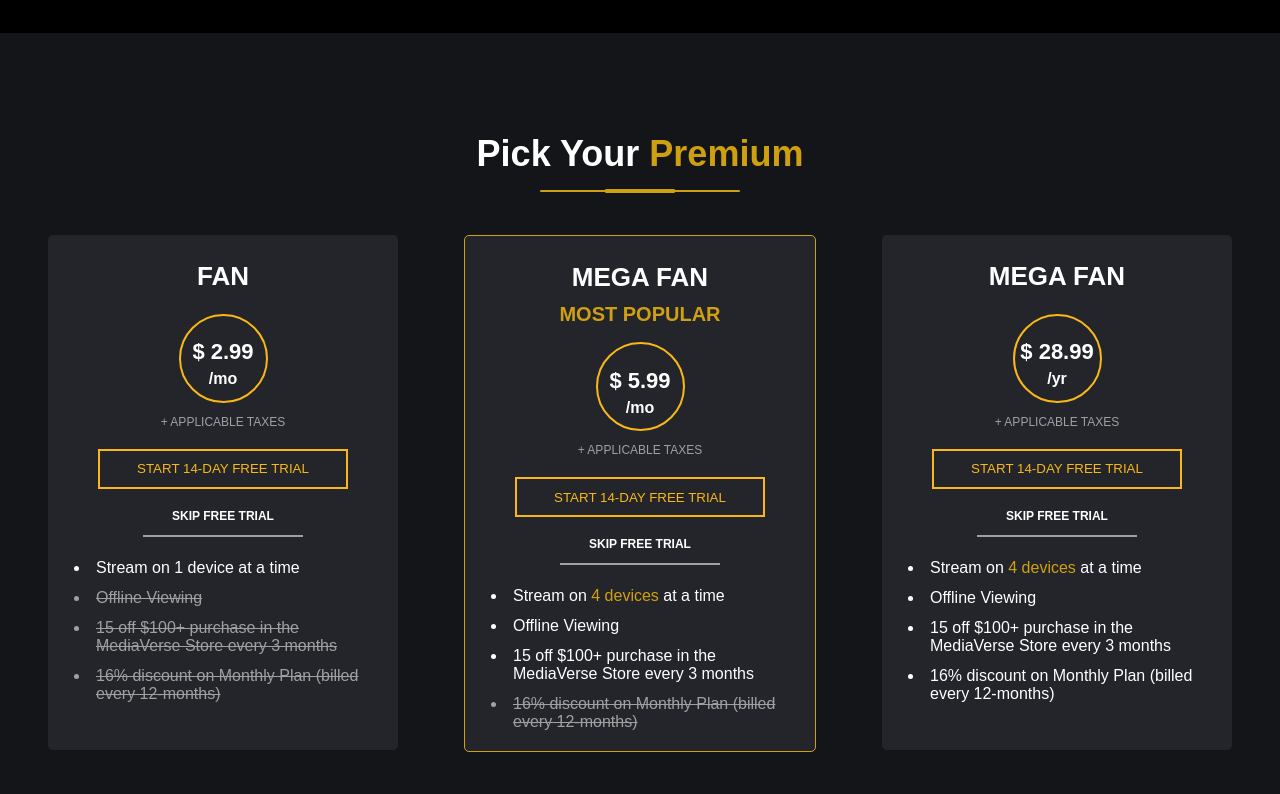
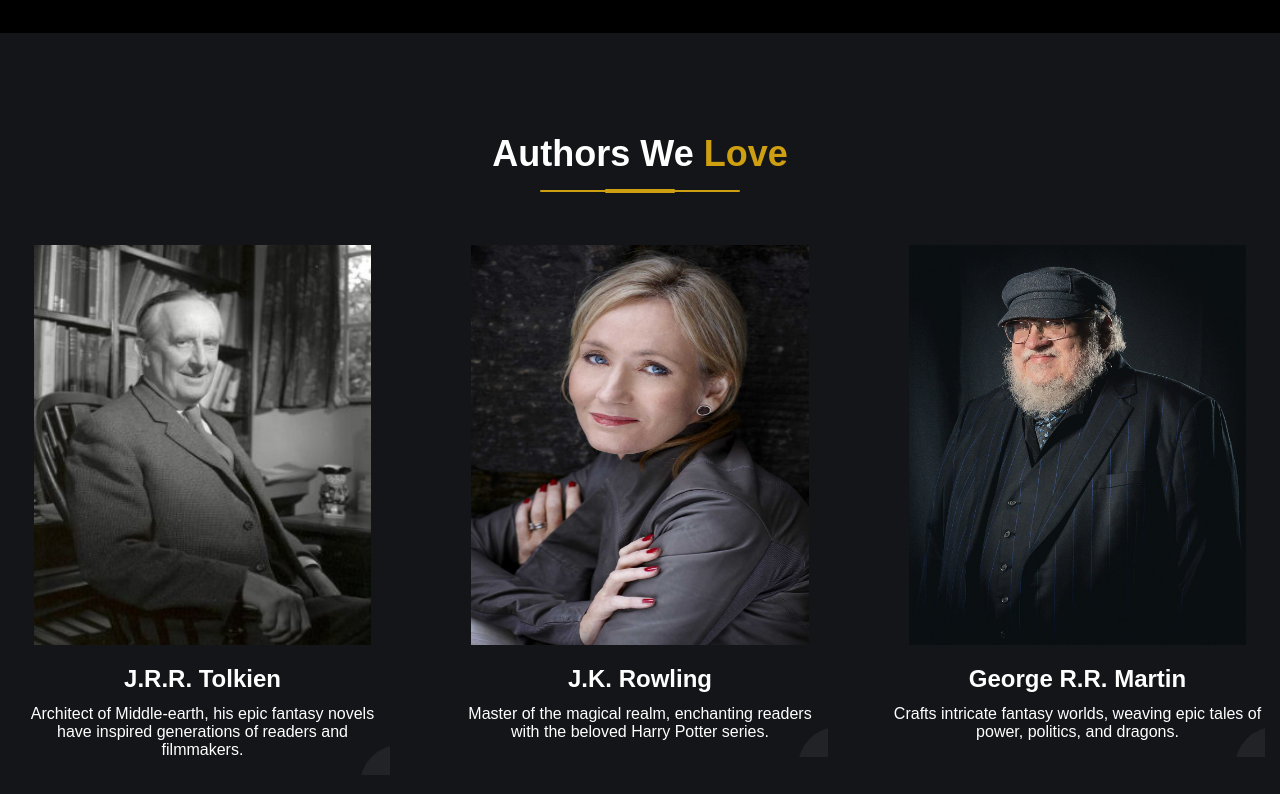
Before and after one commit to MaherAhmed0/MediaVerse, a plain HTML site: page index.html in a window 1280 px wide. Shown: the part 4646-5440 px from the top of the page. Drawn offline with Linux system fonts and the light colour scheme.

Commit message:
Authors sec

```diff
--- a/css/master.css
+++ b/css/master.css
@@ -860,6 +860,131 @@ body {
     background-color: #2ABDBB;
 }
 
+/* Authors sec */
+/* ------------------------------------------------------------------------------- */
+.authors {
+    position: relative;
+}
+
+.authors .left {
+    position: absolute;
+    top: 50%;
+    left: 50;
+    font-size: 24px;
+    font-weight: 800;
+    color: white;
+}
+
+.authors .right {
+    position: absolute;
+    top: 50%;
+    right: 50;
+    font-size: 24px;
+    font-weight: 800;
+    color: white;
+}
+
+.authors-content {
+    overflow: auto;
+}
+
+.author {
+    float: left;
+    margin-top: 30px;
+    padding-top: 10px;
+    width: 30%;
+    position: relative;
+    overflow: hidden;
+}
+
+.authors-content .center {
+    margin: 30px 5% 0 5%;
+}
+
+.author-img {
+    margin: auto;
+    width: 90%;
+    position: relative;
+}
+
+.author-img img {
+    width: 100%;
+    height: 400px;
+}
+
+.author-img .img-overlay {
+    position: absolute;
+    width: 100%;
+    height: 100%;
+    text-align: center;
+    top: 0;
+    left: 0;
+    bottom: 0;
+    right: 0;
+    opacity: 0;
+    background-color: rgba(0, 0, 0, 0.4);
+    visibility: hidden;
+    transition: 0.5s;
+}
+
+.author:hover .img-overlay {
+    visibility: visible;
+    opacity: 1;
+}
+
+.author-img .img-overlay a {
+    display: block;
+    width: 40px;
+    height: 40px;
+    background-color: #CF9F12;
+    color: #fff;
+    font-size: 23px;
+    margin-left: auto;
+    margin-bottom: 2px;
+    border-radius: 2px;
+    transition: 0.3s;
+}
+
+.author-img .img-overlay a i {
+    line-height: 40px;
+}
+
+.author-img .img-overlay a:hover {
+    background-color: #23252B;
+    border-radius: 50%;
+}
+
+.author-name {
+    color: white;
+    text-align: center;
+}
+
+.author-work {
+    color: white;
+    text-align: center;
+    margin-top: -8px;
+}
+
+.author::after {
+    content: "";
+    position: absolute;
+    bottom: -50;
+    right: -50;
+    width: 80px;
+    height: 80px;
+    border-radius: 50%;
+    background-color: #a0a0a0;
+    opacity: 0.1;
+    transition: 0.5s;
+    z-index: -1;
+}
+
+.author:hover::after {
+    width: 150%;
+    height: 150%;
+    border-radius: 0;
+}
+
 /* Prices sec */
 /* ------------------------------------------------------------------------------- */
 .cards {
--- a/index.html
+++ b/index.html
@@ -373,6 +373,68 @@
             </div>
         </div>
     </div>
+    <!-- Authors sec -->
+    <!-- ------------------------------------------------------------------------------- -->
+    <div class="authors">
+        <i class="fa-solid fa-chevron-left left"></i>
+        <i class="fa-solid fa-chevron-right right"></i>
+        <div class="container">
+            <div class="special-header">
+                <h2>Authors We <span>Love</span></h2>
+                <div class="outter-frame">
+                    <div class="outter-line"></div>
+                    <div class="inner-line"></div>
+                </div>
+            </div>
+            <div class="authors-content">
+                <div class="author">
+                    <div class="author-img">
+                        <img src="images/pamela_chandler_tolkien1-290x366.jpg" alt="">
+                        <div class="img-overlay">
+                            <a href=""><i class="fa-brands fa-facebook"></i></a>
+                            <a href=""><i class="fa-brands fa-twitter"></i></a>
+                            <a href=""><i class="fa-brands fa-instagram"></i></a>
+                        </div>
+                    </div>
+                    <h2 class="author-name">J.R.R. Tolkien</h2>
+                    <p class="author-work">Architect of Middle-earth, his epic fantasy novels have inspired
+                        generations
+                        of readers and filmmakers.</p>
+                </div>
+                <div class="author center">
+                    <div class="author-img">
+                        <img src="/images/jkr-photo_new_debra-hurford-brown-j.k.-rowling_custom-f5f33ec22c23d223e1dc8133ef14379f21b7a0f1-s1100-c50.jpg"
+                            alt="">
+                        <div class="img-overlay">
+                            <a href=""><i class="fa-brands fa-facebook"></i></a>
+                            <a href=""><i class="fa-brands fa-twitter"></i></a>
+                            <a href=""><i class="fa-brands fa-instagram"></i></a>
+                        </div>
+                    </div>
+                    <h2 class="author-name">J.K. Rowling</h2>
+                    <p class="author-work">Master of the magical realm, enchanting readers with the beloved Harry
+                        Potter
+                        series.</p>
+                </div>
+                <div class="author">
+                    <div class="author-img">
+                        <img src="images/Portrait_photoshoot_at_Worldcon_75,_Helsinki,_before_the_Hugo_Awards_–_George_R._R._Martin.jpg"
+                            alt="">
+                        <div class="img-overlay">
+                            <a href=""><i class="fa-brands fa-facebook"></i></a>
+                            <a href=""><i class="fa-brands fa-twitter"></i></a>
+                            <a href=""><i class="fa-brands fa-instagram"></i></a>
+                        </div>
+                    </div>
+                    <h2 class="author-name">George R.R. Martin</h2>
+                    <p class="author-work">Crafts intricate fantasy worlds, weaving epic tales of power, politics,
+                        and
+                        dragons.</p>
+
+                </div>
+            </div>
+        </div>
+    </div>
     <!-- Prices sec -->
     <!-- ------------------------------------------------------------------------------- -->
     <div class="prices">
@@ -457,8 +519,8 @@
             <ul class="icons-list">
                 <li><a href=""><i class="fa-brands fa-facebook"></i></a></li>
                 <li><a href=""><i class="fa-brands fa-twitter"></i></a></li>
+                <li><a href=""><i class="fa-brands fa-instagram"></i></a></li>
                 <li><a href=""><i class="fa-brands fa-youtube"></i></a></li>
-                <li><a href=""><i class="fa-brands fa-instagram"></i></a></li>
                 <li><a href=""><i class="fa-brands fa-snapchat"></i></a></li>
             </ul>
             <p class="copyright">&copy; 2023 <span>MediaVerse</span> All Right Reserved</p>
```
Also changed, not shown: images/Portrait_photoshoot_at_Worldcon_75,_Helsinki,_before_the_Hugo_Awards_–_George_R._R._Martin.jpg (added), images/jkr-photo_new_debra-hurford-brown-j.k.-rowling_custom-f5f33ec22c23d223e1dc8133ef14379f21b7a0f1-s1100-c50.jpg (added), images/pamela_chandler_tolkien1-290x366.jpg (added).
